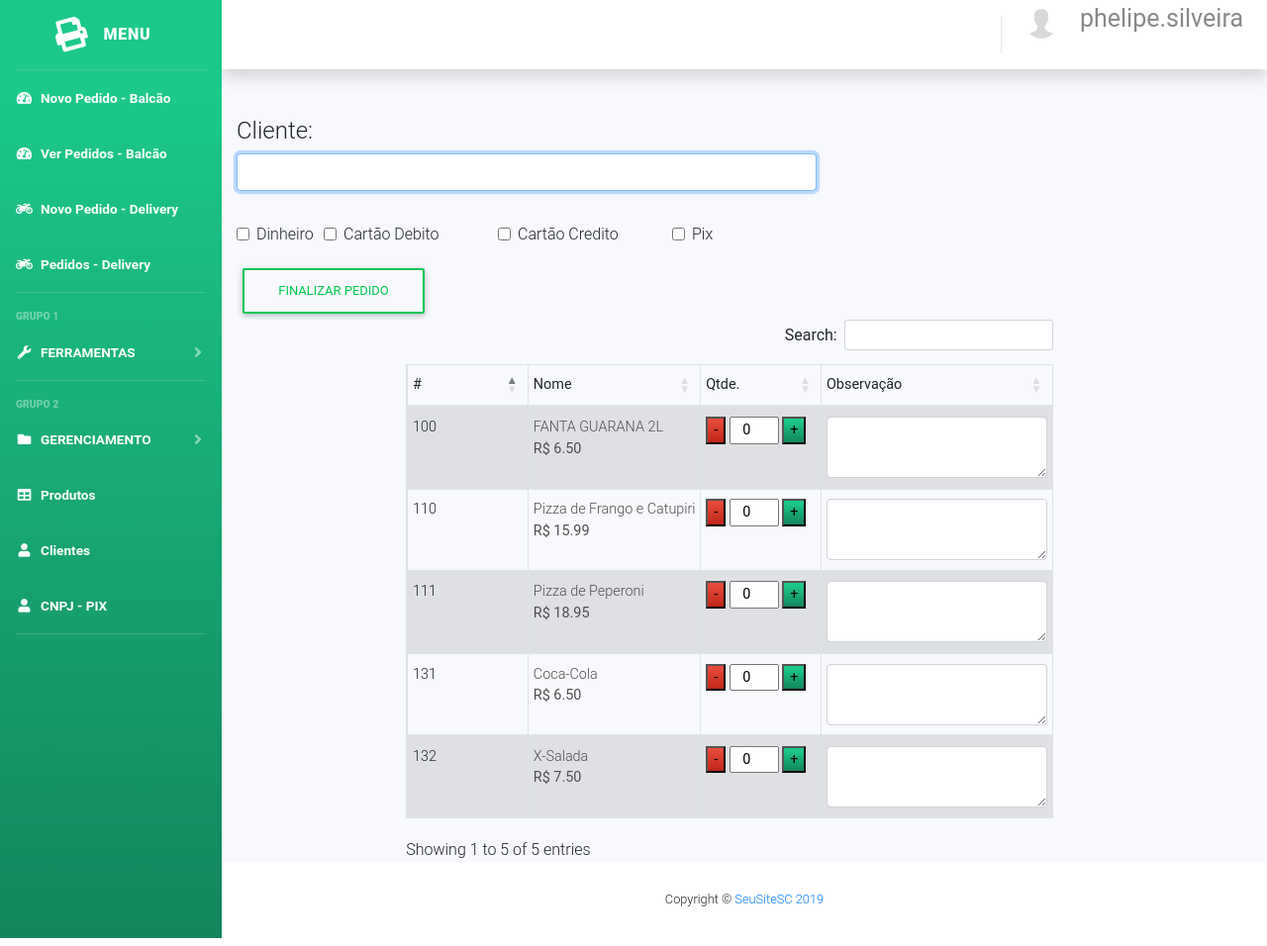
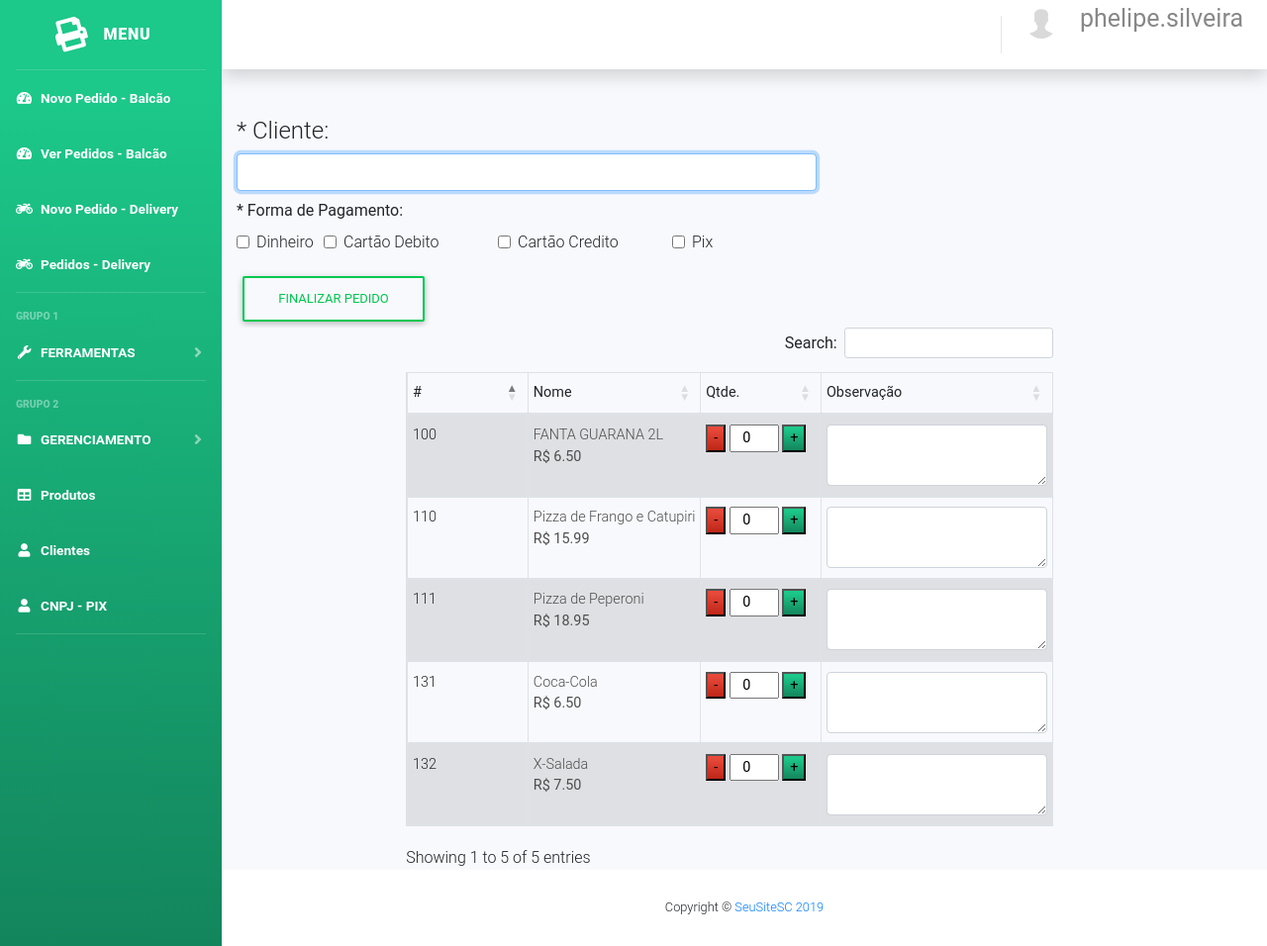
Before and after one commit to phelipe-cyber/pasteldascoleguinhas, a PHP site: page / in a window 1280 px wide. Shown: the whole page at 99% size. Run offline with PHP 8.4, Linux system fonts and the light colour scheme; a user stored in the database is signed in; data comes from the database, SQL or seed files in the repository; data that the repository does not hold is empty; some libraries are stand-ins or nearby versions.

Commit message:
Update pedidoBalcao.php

```diff
--- a/pdv/mvc/views/pedidoBalcao.php
+++ b/pdv/mvc/views/pedidoBalcao.php
@@ -80,11 +80,14 @@ if ($mesa == 'delivery') {
             <!-- <input type="hidden" name="cliente" id="cliente" value="<?php echo $cliente; ?>"> -->
             <div class="row">
                 <h4 class="col-lg-7">
-                    <label for="">Cliente:</label>
+                    <label for="">* Cliente:</label>
                     <input autofocus type="text" class="form-control" width="100%" height="100%" name="cliente" id="cliente" value="" required>
                 </h4>
             </div>
-    <br>
+
+         <b>
+            <label for="">* Forma de Pagamento:</label>
+        </b>
             <div class="row">
 
                 <div class="form-group col-md-1">
```
